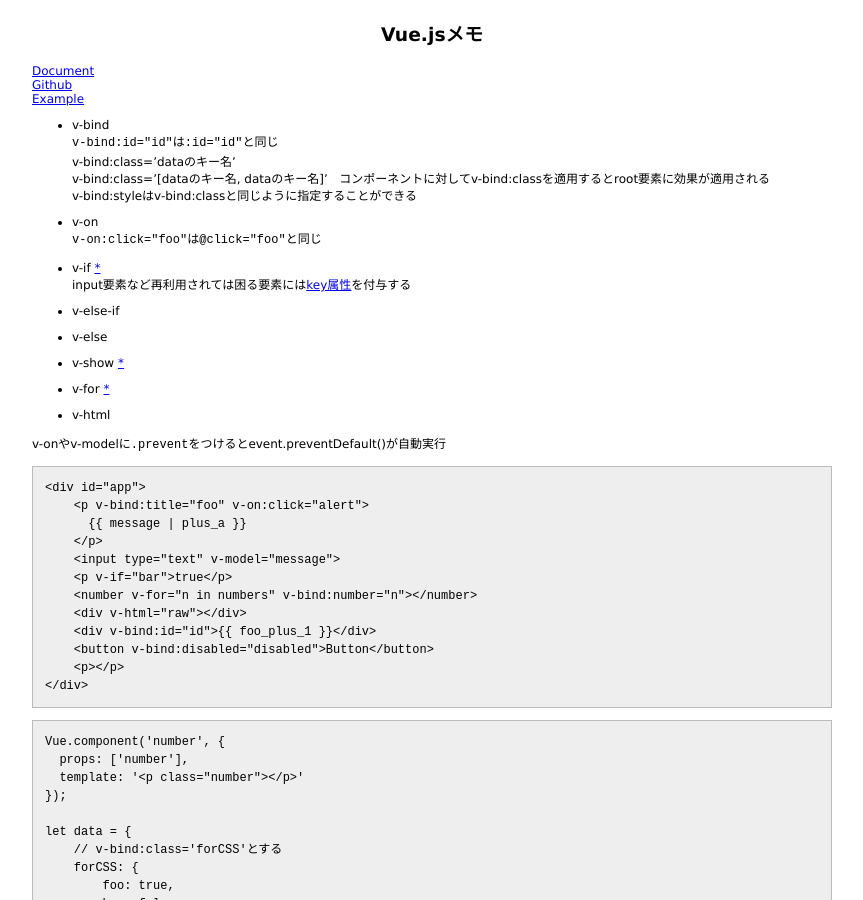
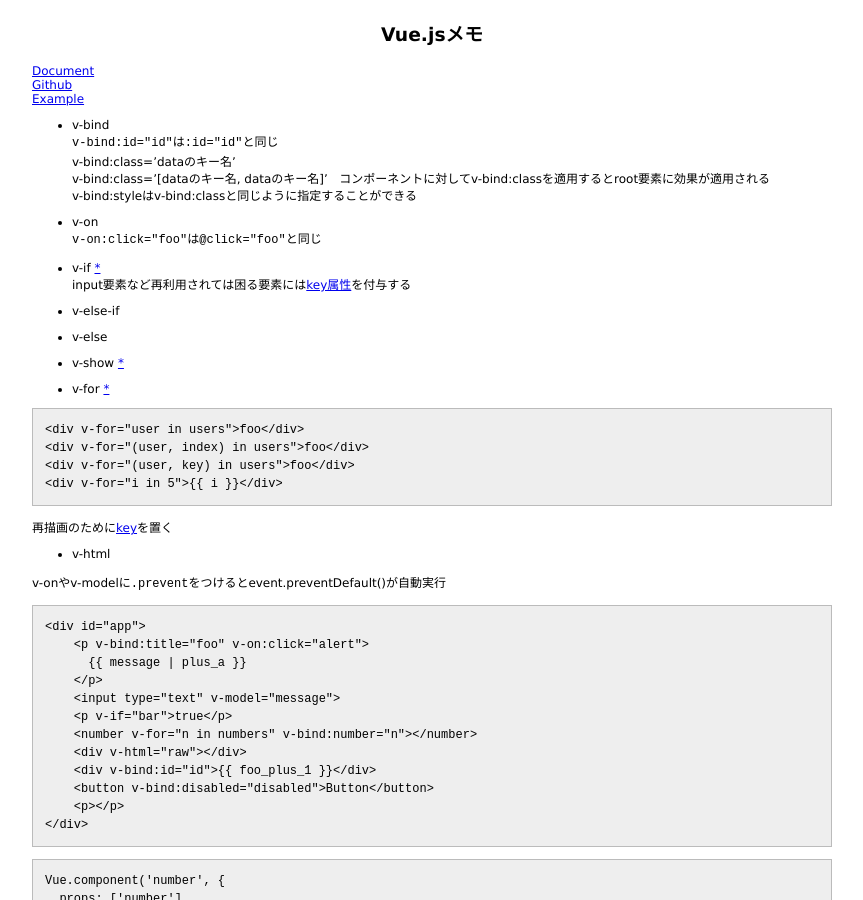
Before and after one commit to 38elements/38elements.github.com, a Jekyll site: the page built from _posts/2016-12-20-vuejs.md, in a window 1280 px wide and 900 px high. Shown: the whole window, without its empty margins (208-1071 px from the left). Built offline with Jekyll 4.4.1, drawn with Linux system fonts in a browser that asks for light colours.

Commit message:
Update 2016-12-20-vuejs.md

````diff
--- a/_posts/2016-12-20-vuejs.md
+++ b/_posts/2016-12-20-vuejs.md
@@ -27,6 +27,15 @@ input要素など再利用されては困る要素には[key属性](https://vuej
 * v-show [\*](https://vuejs.org/v2/guide/conditional.html#v-show)
 
 * v-for [\*](https://vuejs.org/v2/guide/list.html)
+
+```
+<div v-for="user in users">foo</div>
+<div v-for="(user, index) in users">foo</div>
+<div v-for="(user, key) in users">foo</div>
+<div v-for="i in 5">{%raw%}{{ i }}{%endraw%}</div>
+```
+
+再描画のために[key](https://vuejs.org/v2/guide/list.html#key)を置く
 
 * v-html
 
````
